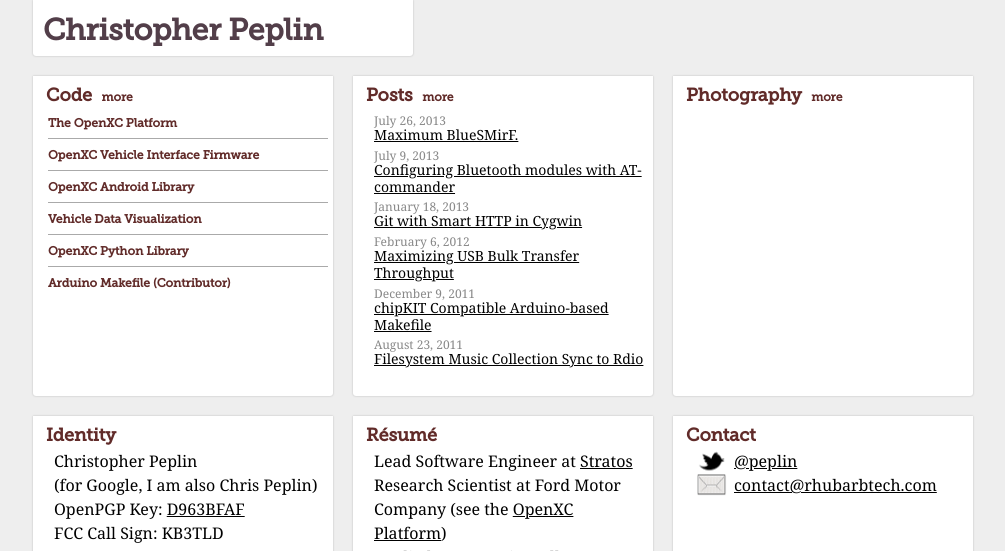
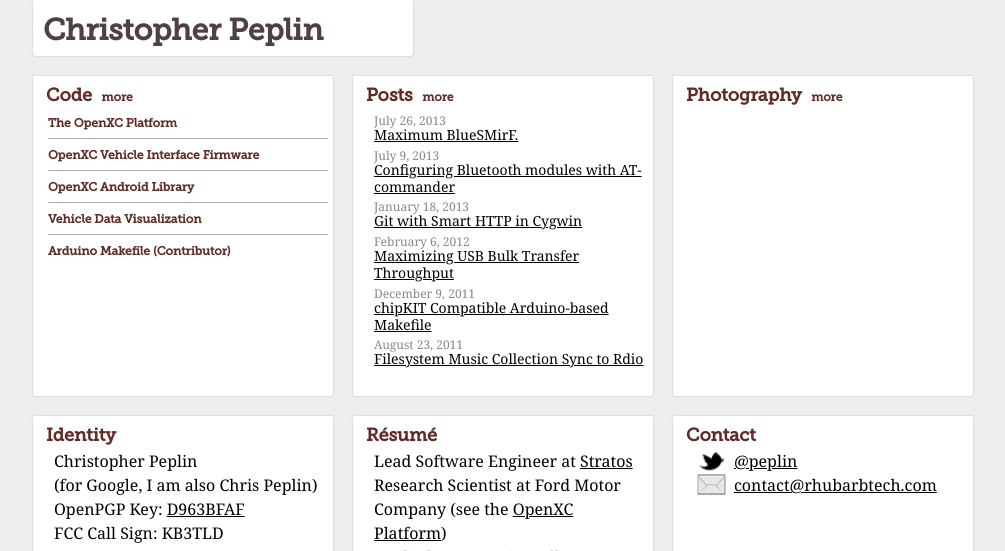
Before and after one commit to peplin/peplin.github.com, a Jekyll site: the page built from index.html, in a window 1280 px wide, cut to the strip 0-551 px from the top of the page. Shown: the whole strip, without its empty margins (137-1142 px from the left). Built offline with Jekyll 4.4.1, drawn with Linux system fonts in a browser that asks for light colours; nearby versions of some CDN libraries; library files that are not in the unit come from our copies; Markdown is read by kramdown in place of the engine named in the settings.

Commit message:
Update index.html

```diff
--- a/index.html
+++ b/index.html
@@ -29,11 +29,6 @@
         <li class="github">
             <section class="description">
             <h3><a href="https://gihub.com/openxc/trace-analyzer">Vehicle Data Visualization</a></h3>
-            </section>
-        </li>
-        <li class="github">
-            <section class="description">
-            <h3><a href="https://github.com/openxc/openxc-python">OpenXC Python Library</a></h3>
             </section>
         </li>
         <li class="github">
```
